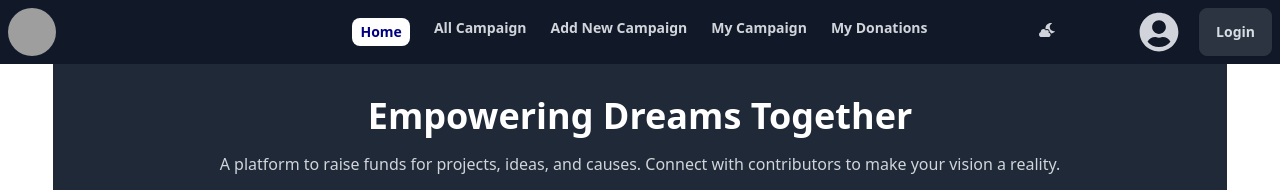
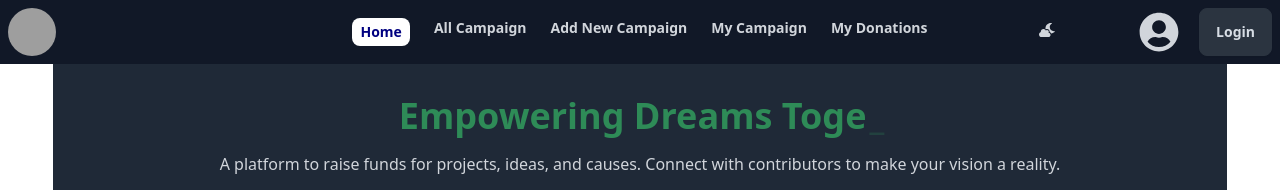
Before and after one commit to jubayer718/crowdfund-client, a React (Vite) app: page / in a window 1280 px wide. Shown: the top 190 px of the page. Built offline with nearby package versions, Linux system fonts and the light colour scheme; no server answers; grey boxes are pictures that could not be loaded.

Commit message:
react awesome typeWriter add

```diff
--- a/package.json
+++ b/package.json
@@ -16,7 +16,9 @@
     "react-dom": "^18.3.1",
     "react-icon": "^1.0.0",
     "react-icons": "^5.4.0",
+    "react-lottie": "^1.2.10",
     "react-router-dom": "^7.0.2",
+    "react-simple-typewriter": "^5.0.1",
     "react-toastify": "^10.0.6",
     "sweetalert2": "^11.14.5"
   },
--- a/src/Details/Details.jsx
+++ b/src/Details/Details.jsx
@@ -42,7 +42,7 @@ const DetailsPage = () => {
         }
     })
   }
-console.log(campaign)
+// console.log(campaign)
     return (
 
       <div className="card card-side my-12 flex flex-col  lg:flex-row bg-base-100 border-2 border-gray-400">
--- a/src/Pages/AddCampaign/AddCampaign.jsx
+++ b/src/Pages/AddCampaign/AddCampaign.jsx
@@ -22,7 +22,7 @@ const AddCampaign = () => {
     email: user?.email,
     name: user?.displayName,
   });
-console.log(formData)
+// console.log(formData)
   //  Handle input changes
   const handleChange = (e) => {
     const { name, value } = e.target;
@@ -57,7 +57,7 @@ console.log(formData)
     })
       .then(res => res.json())
       .then(data => {
-        console.log(data)
+        // console.log(data)
         if (data.insertedId) {
           Swal.fire({
             title: 'success!',
--- a/src/Pages/Home/Home.jsx
+++ b/src/Pages/Home/Home.jsx
@@ -1,18 +1,17 @@
 import { useEffect, useState } from "react";
+import { Typewriter } from 'react-simple-typewriter'
+
+// import Lottie from "react-lottie";
 import { Link } from "react-router-dom";
 
 const Home = () => {
-
-
-
-
 
     const [campaigns, setCampaigns] = useState([]);
 
   useEffect(() => {
     const fetchCampaigns = async () => {
       try {
-        const response = await fetch("https://crowdcube-server-tau.vercel.app/campaign"); // Replace with your API route
+        const response = await fetch("https://crowdcube-server-tau.vercel.app/campaign");
         const data = await response.json();
         setCampaigns(data);
       } catch (error) {
@@ -32,7 +31,22 @@ const Home = () => {
       <section className="relative bg-gray-800 text-white">
   {/* <!-- Banner Content --> */}
   <div className="container mx-auto px-4 py-8">
-    <h1 className="text-4xl font-bold text-center">Empowering Dreams Together</h1>
+            <h1 className="text-4xl font-bold text-center">
+                <span style={{ color: 'seagreen', fontWeight: 'bold' }}>
+          {/* Style will be inherited from the parent element */}
+          <Typewriter
+            words={[' Empowering Dreams Together']}
+            loop={5}
+            cursor
+            cursorStyle='_'
+            typeSpeed={70}
+            deleteSpeed={50}
+            delaySpeed={1000}
+            // onLoopDone={handleDone}
+            // onType={handleType}
+          />
+        </span>
+             </h1>
     <p className="text-center text-gray-300 mt-4">
       A platform to raise funds for projects, ideas, and causes. Connect with contributors to make your vision a reality.
     </p>
@@ -94,7 +108,18 @@ const Home = () => {
         </div>
       </div>
     </div>
-  </div>
+          </div>
+           {/* <div className="mt-6 w-full max-w-md">
+              // Lottie Animations
+              <Player
+                autoplay
+                loop
+              src={require('../../assets/welcome.json')}  //Path to your animation JSON file
+
+
+                style={{ height: "300px", width: "300px" }}
+              />
+            </div> */}
 </section>
 
 
--- a/src/Pages/Login/Login.jsx
+++ b/src/Pages/Login/Login.jsx
@@ -3,6 +3,7 @@ import { FaGoogle } from "react-icons/fa";
 import { Navigate, useFetcher, useNavigate } from "react-router-dom";
 import { Link } from "react-router-dom";
 import { AuthContext } from "../../Components/AuthProvider";
+import Swal from "sweetalert2";
 
 const Login = () => {
 const navigate=useNavigate()
@@ -27,7 +28,8 @@ const {handleSignIn,setUser,loginWithGoogle}=useContext(AuthContext)
           setUser(user);
          navigate(location?.state?location.state:"/")
       }).catch(error => {
-      console.log(error)
+        // console.log(error)
+        Swal.fire('invalid email')
     })
   }
   const handleLoginWithGoogle = () => {
--- a/src/Pages/MyCampaign/MyCampaign.jsx
+++ b/src/Pages/MyCampaign/MyCampaign.jsx
@@ -2,10 +2,14 @@ import React, { useEffect, useState, useContext } from 'react';
 import { AuthContext } from '../../Components/AuthProvider';
 import { Link } from 'react-router-dom';
 import Swal from 'sweetalert2';
+import Loading from '../../Loading/Loading';
 
 const MyCampaign = () => {
-  const { user } = useContext(AuthContext); // Get the user's email from the context
 
+  const { user,loading } = useContext(AuthContext); // Get the user's email from the context
+  if (loading) {
+  return <Loading></Loading>
+}
   const email = user?.email; // Replace with actual method to get the email dynamically
   const [campaigns, setCampaigns] = useState([]);
 
@@ -35,7 +39,7 @@ const MyCampaign = () => {
 
 
   const handleDelete = (_id) => {
-     console.log(_id)
+    //  console.log(_id)
 Swal.fire({
   title: "Are you sure?",
   text: "You won't be able to revert this!",
@@ -49,7 +53,7 @@ Swal.fire({
     fetch(`https://crowdcube-server-tau.vercel.app/campaign/${_id}`,{method:'DELETE'})
       .then(res => res.json())
       .then(data => {
-        console.log(data)
+        // console.log(data)
         if(data.deletedCount>0
         ) {
 
@@ -106,7 +110,7 @@ Swal.fire({
         ))}
       </tbody>
     </table>
-  ) : (
+      ) : {loading}?(<Loading></Loading>):(
     <p className="text-center text-lg text-gray-600 mt-4">No campaigns found.</p>
   )}
 </div>
--- a/src/Pages/MyDonation/MyDonation.jsx
+++ b/src/Pages/MyDonation/MyDonation.jsx
@@ -1,10 +1,13 @@
 import { useContext, useEffect, useState } from "react";
 import { AuthContext } from "../../Components/AuthProvider";
+import Loading from "../../Loading/Loading";
 
 
 const MyDonation = () => {
- const { user } = useContext(AuthContext); // Get the user's email from the context
-
+ const { user,loading } = useContext(AuthContext); // Get the user's email from the context
+  if (loading) {
+  return <Loading></Loading>
+}
   const email = user?.email; // Replace with actual method to get the email dynamically
   const [campaigns, setCampaigns] = useState([]);
 
--- a/src/Pages/Register/Register.jsx
+++ b/src/Pages/Register/Register.jsx
@@ -27,7 +27,7 @@ const [showPassword,setShowPassword]=useState(false)
     const photo =form.photo.value
     const email = form.email.value
     const password = form.password.value
-    console.log(name,photo,email,password)
+    // console.log(name,photo,email,password)
     if (!passValid.test(password)) {
      return setValid("Password must contain at least 6 characters, including one uppercase and one lowercase letter.")
 
--- a/src/Pages/Update/UpdatePage.jsx
+++ b/src/Pages/Update/UpdatePage.jsx
@@ -7,9 +7,9 @@ const UpdatePage = () => {
   const { user } = useContext(AuthContext)
   const {id}=useParams()
   const singleDataForUpdate = useLoaderData();
-  console.log(singleDataForUpdate)
+  // console.log(singleDataForUpdate)
     const [update, setUpdate] = useState(singleDataForUpdate);
-console.log(update)
+// console.log(update)sss
 // State for form data
   const [formData, setFormData] = useState({
     thumbnail:update?.thumbnail,
@@ -45,7 +45,7 @@ console.log(update)
     })
       .then(res => res.json())
       .then(data => {
-        console.log(data)
+        // console.log(data)
         if (data.modifiedCount>0){
           Swal.fire({
             title: 'success!',
```
Also changed, not shown: 1 other file (tests, documents, lock files or other folders).
